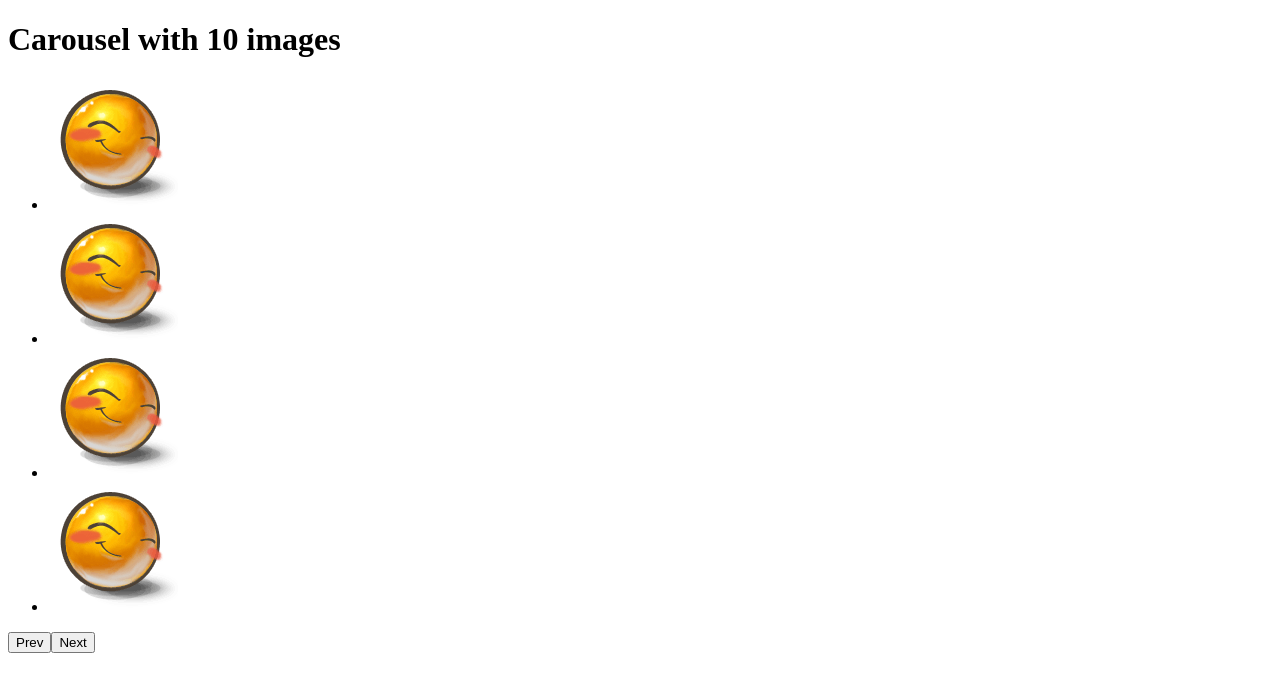
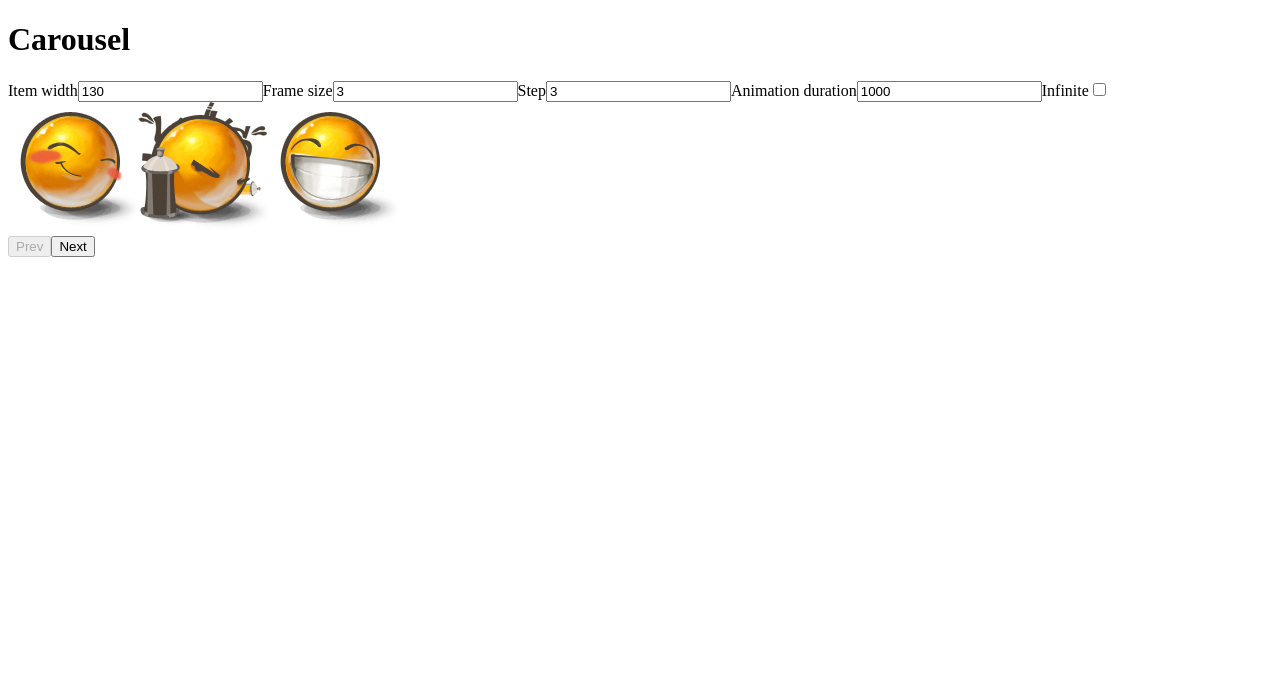
Before and after one commit to mate-academy/react_carousel, a React (Vite) app: page / in a window 1280 px wide. Shown: the top 692 px of the page. Built offline with nearby package versions, Linux system fonts and the light colour scheme.

Commit message:
Add task solution

```diff
--- a/package.json
+++ b/package.json
@@ -14,7 +14,7 @@
   },
   "devDependencies": {
     "@cypress/react18": "^2.0.1",
-    "@mate-academy/scripts": "^1.8.5",
+    "@mate-academy/scripts": "^2.1.2",
     "@mate-academy/students-ts-config": "*",
     "@mate-academy/stylelint-config": "*",
     "@types/node": "^20.14.10",
--- a/src/App.tsx
+++ b/src/App.tsx
@@ -1,9 +1,14 @@
 import React from 'react';
 import './App.scss';
-import Carousel from './components/Carousel';
+import { Carousel } from './components/Carousel';
 
 interface State {
   images: string[];
+  itemWidth: number;
+  frameSize: number;
+  step: number;
+  animationDuration: number;
+  infinite: boolean;
 }
 
 class App extends React.Component<{}, State> {
@@ -20,17 +25,97 @@ class App extends React.Component<{}, State> {
       './img/9.png',
       './img/10.png',
     ],
+    itemWidth: 130,
+    frameSize: 3,
+    step: 3,
+    animationDuration: 1000,
+    infinite: false,
+  };
+
+  handleSettingChange = (event: React.ChangeEvent<HTMLInputElement>) => {
+    const target = event.target;
+    const name = target.name as keyof State;
+    const { value, type, checked } = target;
+    let newValue: string | number | boolean;
+
+    if (type === 'number') {
+      newValue = +value;
+    } else if (type === 'checkbox') {
+      newValue = checked;
+    } else {
+      newValue = value;
+    }
+
+    this.setState({ [name]: newValue } as unknown as Pick<State, keyof State>);
   };
 
   render() {
-    const { images } = this.state;
+    const { images, itemWidth, frameSize, step, animationDuration, infinite } =
+      this.state;
 
     return (
       <div className="App">
         {/* eslint-disable-next-line */}
-        <h1>Carousel with {images.length} images</h1>
+        <h1 data-cy="title">Carousel</h1>
+        <label htmlFor="itemWidthId">
+          Item width
+          <input
+            id="itemWidthId"
+            type="number"
+            name="itemWidth"
+            value={this.state.itemWidth}
+            onChange={this.handleSettingChange}
+          />
+        </label>
+        <label htmlFor="frameSizeId">
+          Frame size
+          <input
+            id="frameSizeId"
+            type="number"
+            name="frameSize"
+            value={this.state.frameSize}
+            onChange={this.handleSettingChange}
+          />
+        </label>
+        <label htmlFor="stepId">
+          Step
+          <input
+            id="stepId"
+            type="number"
+            name="step"
+            value={this.state.step}
+            onChange={this.handleSettingChange}
+          />
+        </label>
+        <label htmlFor="animationDurationId">
+          Animation duration
+          <input
+            id="animationDurationId"
+            type="number"
+            name="animationDuration"
+            value={this.state.animationDuration}
+            onChange={this.handleSettingChange}
+          />
+        </label>
+        <label htmlFor="infiniteId">
+          Infinite
+          <input
+            id="infiniteId"
+            type="checkbox"
+            name="infinite"
+            checked={this.state.infinite}
+            onChange={this.handleSettingChange}
+          />
+        </label>
 
-        <Carousel />
+        <Carousel
+          images={images}
+          itemWidth={itemWidth}
+          frameSize={frameSize}
+          step={step}
+          animationDuration={animationDuration}
+          infinite={infinite}
+        />
       </div>
     );
   }
--- a/src/components/Carousel.scss
+++ b/src/components/Carousel.scss
@@ -1 +1,16 @@
-// style go here
+.Carousel {
+  &__frame {
+    overflow: hidden;
+  }
+
+  &__list {
+    display: flex;
+    padding: 0;
+    margin: 0;
+    list-style: none;
+
+    &-element {
+      flex-shrink: 0;
+    }
+  }
+}
--- a/src/components/Carousel.tsx
+++ b/src/components/Carousel.tsx
@@ -1,26 +1,108 @@
 import React from 'react';
 import './Carousel.scss';
 
-const Carousel: React.FC = () => (
-  <div className="Carousel">
-    <ul className="Carousel__list">
-      <li>
-        <img src="./img/1.png" alt="1" />
-      </li>
-      <li>
-        <img src="./img/1.png" alt="2" />
-      </li>
-      <li>
-        <img src="./img/1.png" alt="3" />
-      </li>
-      <li>
-        <img src="./img/1.png" alt="4" />
-      </li>
-    </ul>
+type Props = {
+  images: string[];
+  itemWidth: number;
+  frameSize: number;
+  step: number;
+  animationDuration: number;
+  infinite: boolean;
+};
 
-    <button type="button">Prev</button>
-    <button type="button">Next</button>
-  </div>
-);
+type State = {
+  offset: number;
+};
 
-export default Carousel;
+export class Carousel extends React.Component<Props, State> {
+  state = {
+    offset: 0,
+  };
+
+  handleNext = () => {
+    let newOffset = this.props.step + this.state.offset;
+    const maxOffset = this.props.images.length - this.props.frameSize;
+
+    if (!this.props.infinite) {
+      newOffset = Math.min(newOffset, maxOffset);
+      newOffset = Math.max(0, newOffset);
+    } else {
+      newOffset = newOffset > maxOffset ? 0 : newOffset;
+    }
+
+    this.setState({ offset: newOffset });
+  };
+
+  handlePrev = () => {
+    let newOffset = this.state.offset - this.props.step;
+
+    if (!this.props.infinite) {
+      newOffset = Math.max(0, newOffset);
+    } else {
+      const maxOffset = this.props.images.length - this.props.frameSize;
+
+      newOffset = newOffset < 0 ? maxOffset : newOffset;
+    }
+
+    this.setState({ offset: newOffset });
+  };
+
+  render() {
+    const { images, itemWidth, frameSize, animationDuration, infinite } =
+      this.props;
+    const { offset } = this.state;
+    const frameWidth = itemWidth * frameSize;
+    const listWidth = itemWidth * images.length;
+    const offsetTransform = offset * itemWidth;
+    const isPrevDisabled = offset === 0 && !infinite;
+    const maxOffset = images.length - frameSize;
+    const isNextDisabled = offset === maxOffset && !infinite;
+
+    return (
+      <div className="Carousel">
+        <div className="Carousel__frame" style={{ width: `${frameWidth}px` }}>
+          <ul
+            className="Carousel__list"
+            style={{
+              width: `${listWidth}px`,
+              transform: `translateX(-${offsetTransform}px)`,
+              transition: `transform ${animationDuration}ms ease-in-out`,
+            }}
+          >
+            {this.props.images.map((image, index) => (
+              <li
+                key={image}
+                className="Carousel__list-element"
+                style={{ width: `${itemWidth}px` }}
+              >
+                <img
+                  src={image}
+                  alt={`Image ${index + 1}`}
+                  width={itemWidth.toString()}
+                />
+              </li>
+            ))}
+          </ul>
+        </div>
+
+        <button
+          type="button"
+          data-cy="prev"
+          onClick={this.handlePrev}
+          disabled={isPrevDisabled}
+        >
+          Prev
+        </button>
+
+        <button
+          type="button"
+          data-cy="next"
+          onClick={this.handleNext}
+          disabled={isNextDisabled}
+        >
+          Next
+        </button>
+      </div>
+    );
+  }
+}
```
Also changed, not shown: 1 other file (tests, documents, lock files or other folders).
